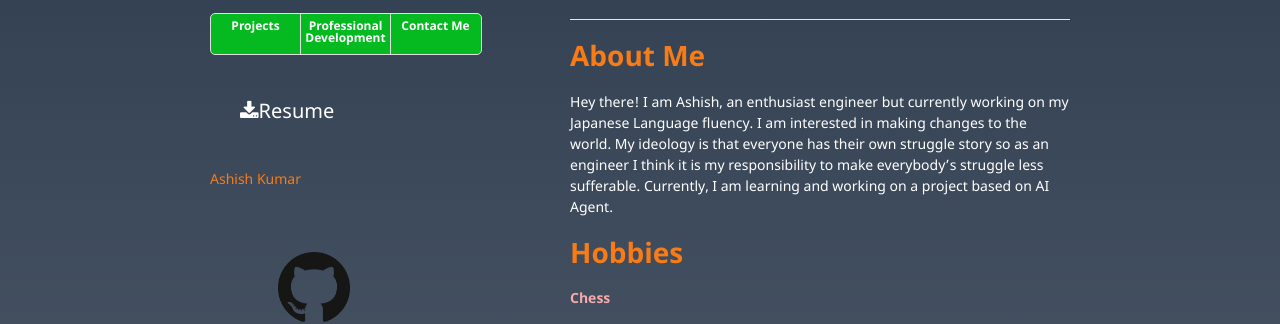
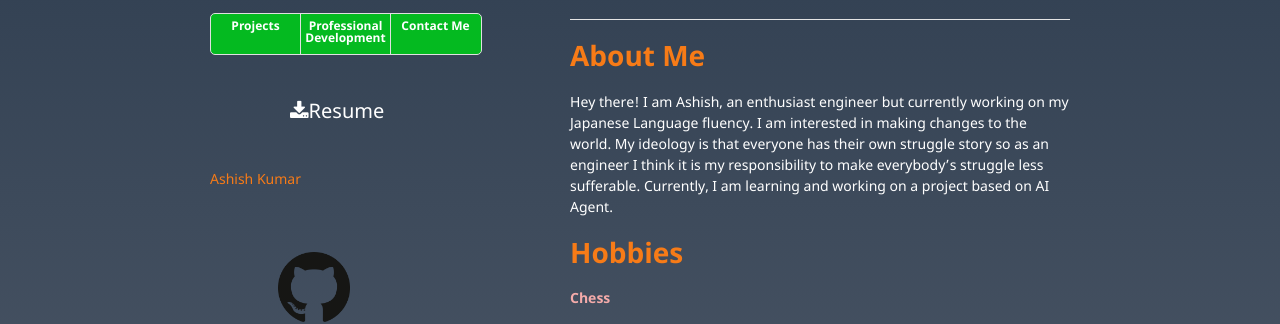
Before and after one commit to Ashishjaiswal181/Ashishjaiswal181.github.io, a Jekyll site: the page built from index.md, in a window 1280 px wide. Shown: the part 467-791 px from the top of the page. Built offline with Jekyll 4.4.1, drawn with Linux system fonts in a browser that asks for light colours; comment, search, counter and statistics services are not loaded; our own code applies the rules of GitHub Pages for plain Markdown files.

Commit message:
check padding

```diff
--- a/_sass/jekyll-theme-minimal.scss
+++ b/_sass/jekyll-theme-minimal.scss
@@ -17,6 +17,8 @@ body {
     align-items: stretch;
     align-content: center;
     padding: 12px 30px;
+    padding-left: 5rem;
+    padding-right: 5rem;
     font-size: 20px;
     width: 270px;
 }
```
